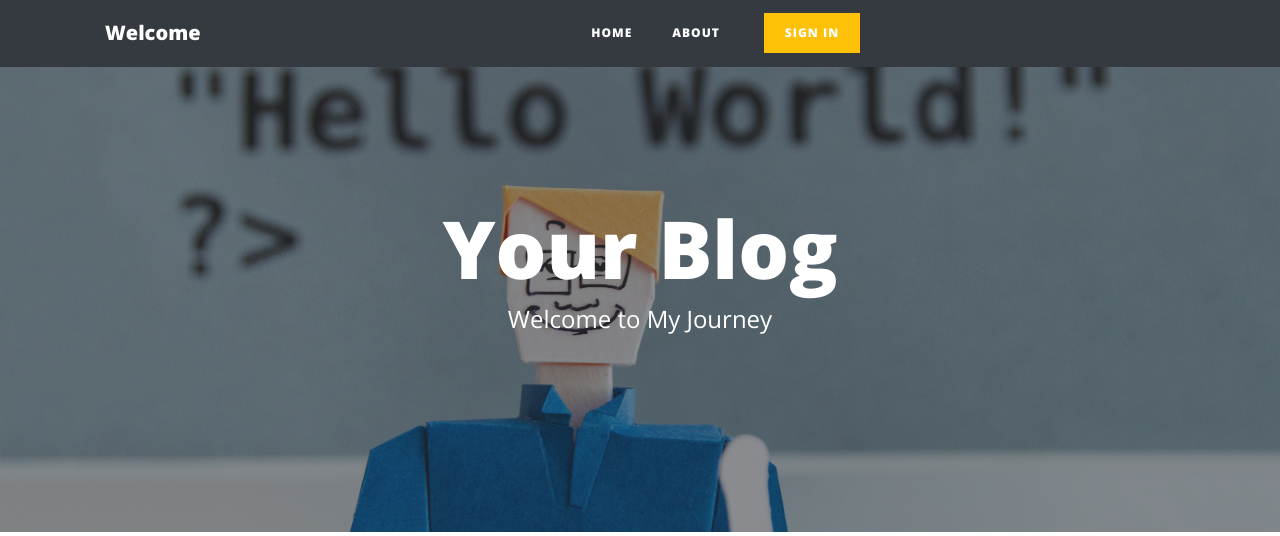
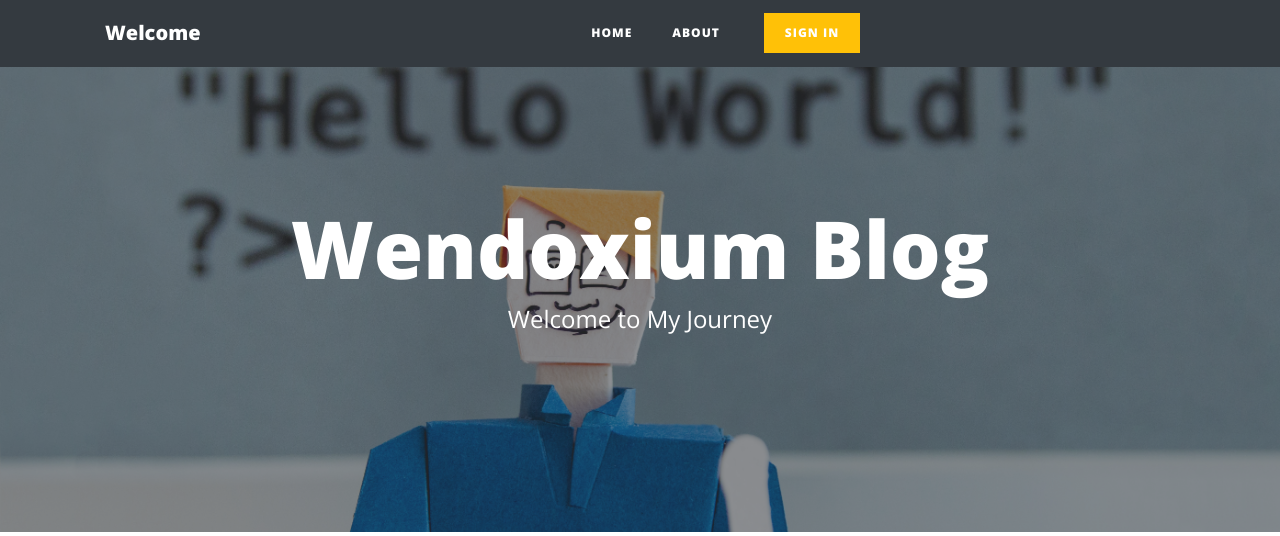
Before and after one commit to samwendo/test-run, a Flask app: page / in a window 1280 px wide. Shown: the top 536 px of the page. Run offline with Flask 2, Linux system fonts and the light colour scheme; data that the repository does not hold is empty; some libraries are stand-ins or nearby versions.

Commit message:
Update index.html
changed Your Blog to Wendoxium Blog

```diff
--- a/app/templates/index.html
+++ b/app/templates/index.html
@@ -8,7 +8,7 @@
     <div class="row">
       <div class="col-lg-8 col-md-10 mx-auto">
         <div class="site-heading">
-          <h1>Your Blog</h1>
+          <h1>Wendoxium Blog</h1>
           <span class="subheading">Welcome to My Journey</span>
         </div>
       </div>
```
